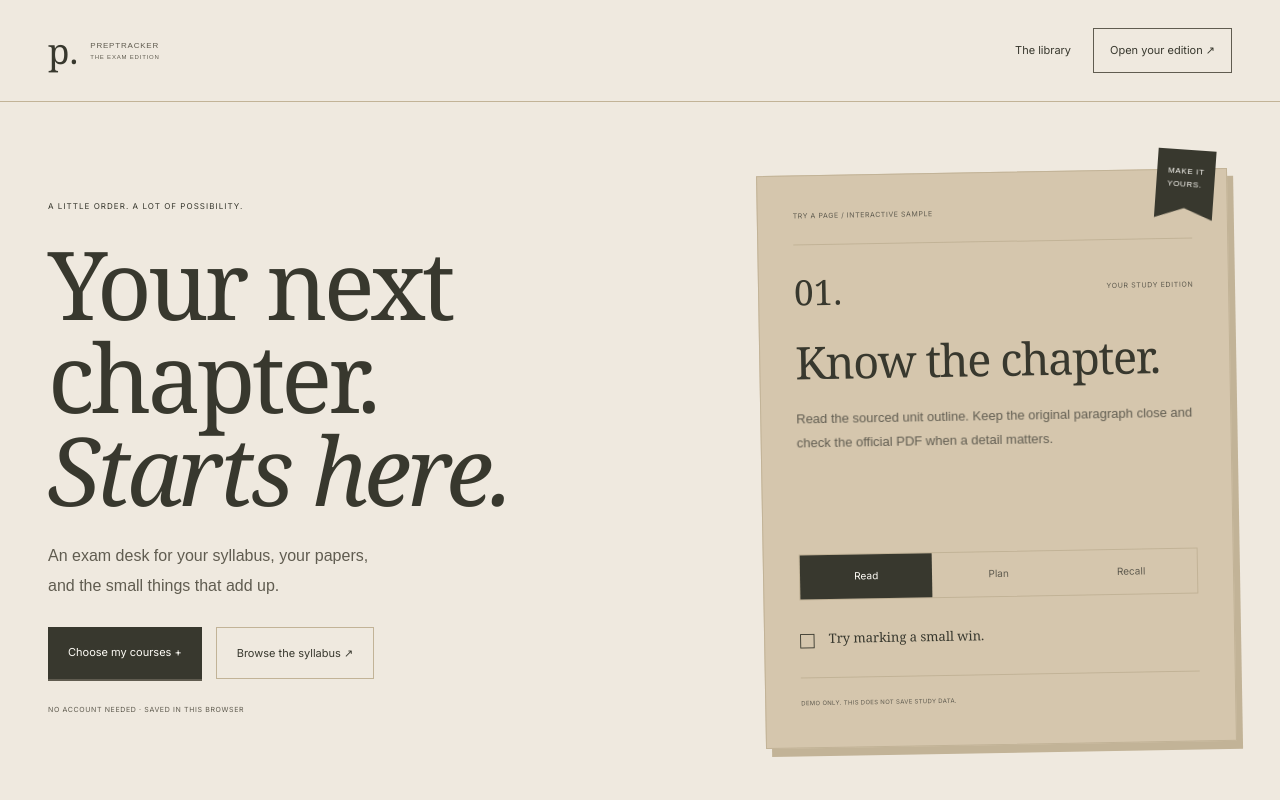
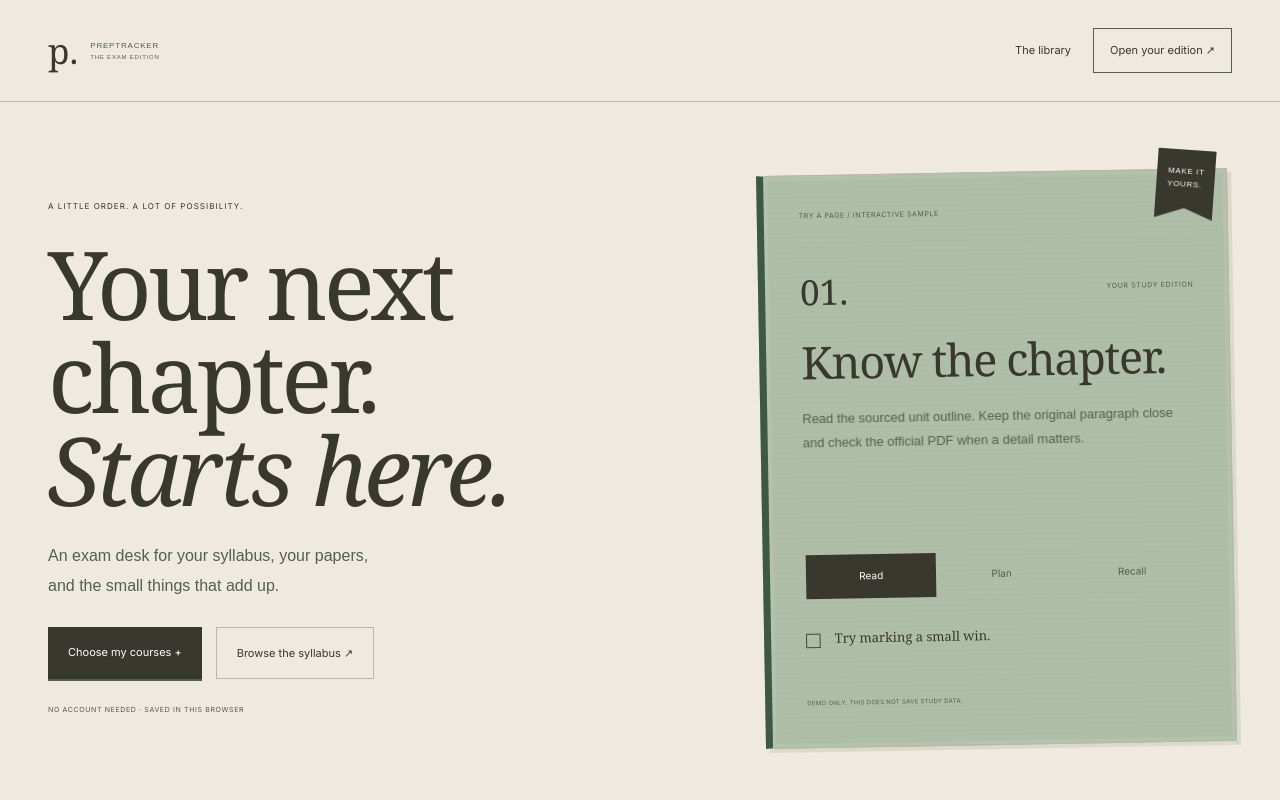
Before and after one commit to manav4u/PrepTracker, a React (Vite) app: page /#/ in a window 1280 px wide. Shown: the top 800 px of the page. Built offline with nearby package versions, Linux system fonts and the light colour scheme.

Commit message:
Make green a real secondary and enrich the working-page paper forms
Co-authored-by: MaxwithU19 <156198184+MaxwithU19@users.noreply.github.com>

```diff
--- a/pages/Calculator.tsx
+++ b/pages/Calculator.tsx
@@ -1,3 +1,4 @@
+import EditionStrip from "../components/EditionStrip";
 import "../marks-ledger.css";
 import EditionNav from "../components/EditionNav";
 
@@ -96,7 +97,7 @@ const CalculatorPage: React.FC = () => {
             <br />
             OFFICIAL RESULT
           </div>
-        </header>
+        </header><EditionStrip code="04 / LEDGER" title="Every entered head counts." facts={[{value:summary.completeHeads+" / "+summary.totalHeads,label:"complete heads"},{value:summary.gradedCredits,label:"graded credits"},{value:summary.isComplete?'Complete':'Partial',label:"coverage state"}]}/>
         <div className="marks-layout">
           <section className="marks-inputs">
             <details className="marks-coverage" open>
--- a/pages/Progress.tsx
+++ b/pages/Progress.tsx
@@ -1,3 +1,4 @@
+import EditionStrip from "../components/EditionStrip";
 import React, { useState, useRef } from "react";
 import { Link } from "react-router-dom";
 import EditionNav from "../components/EditionNav";
@@ -136,7 +137,7 @@ export default function Progress() {
           <span>
             Pick a topic to see your recorded work and what to try next.
           </span>
-        </header>
+        </header><EditionStrip code="05 / MAP" title="Read what you recorded." facts={[{value:totals.covered+" / "+totals.total,label:"covered"},{value:totals.attempted,label:"attempted"},{value:totals.due,label:"returns due"}]}/>
         <details className="quiet-progress-totals">
           <summary>Your totals across courses</summary>
           <section className="progress-ledger" aria-label="Progress ledger">
@@ -266,7 +267,7 @@ export default function Progress() {
                 ? "Filled square = marked covered by you. Outline = no coverage mark. Attempts stay separate."
                 : lens === "returns"
                   ? "Dark square = attempted and due on your chosen date. Other squares keep their recorded state."
-                  : "Outline = no attempt. Sand = needs another pass. Dark fill = return due. Check = latest attempt without help, self-reported. Green is reserved for coverage marks."}
+                  : "Outline = no attempt. Sand = needs another pass. Dark fill = return due. Check = latest attempt without help, self-reported. Checks and labels identify recorded evidence; green panels are part of the design."}
             </p>
             <section
               className={`course-constellation lens-${lens}`}
--- a/pages/Resources.tsx
+++ b/pages/Resources.tsx
@@ -1,3 +1,4 @@
+import EditionStrip from "../components/EditionStrip";
 import { CATALOG } from "../lib/catalog";
 import "../link-cabinet.css";
 import EditionNav from "../components/EditionNav";
@@ -105,7 +106,7 @@ export default function Resources() {
             {resources.length}
             <small>LINKS IN THIS BROWSER</small>
           </span>
-        </header>
+        </header><EditionStrip code="03 / CABINET" title="A shelf, not a search history." facts={[{value:resources.filter(r=>r.category==='notes').length,label:"notes"},{value:resources.filter(r=>r.type==='video'||!!getYouTubeID(r.url)).length,label:"videos"},{value:resources.filter(r=>!r.isSystem).length,label:"your own links"}]}/>
         <p className="cabinet-disclosure">
           A cabinet for notes, videos and references. Saved locally, not
           cloud-synced. A saved link is not a verified endorsement. System
--- a/pages/TodoList.tsx
+++ b/pages/TodoList.tsx
@@ -1,3 +1,4 @@
+import EditionStrip from "../components/EditionStrip";
 import "../task-pins.css";
 import EditionNav from "../components/EditionNav";
 import React, { useState } from "react";
@@ -107,7 +108,7 @@ export default function TodoList() {
               ON YOUR BOARD
             </p>
           </div>
-        </header>
+        </header><EditionStrip code="02 / BOARD" title="Dates with a place to land." facts={[{value:tasks.filter(t=>!t.completed).length,label:"open tasks"},{value:tasks.filter(t=>!t.completed&&t.category==='EXAM').length,label:"pending papers"},{value:tasks.filter(t=>t.completed).length,label:"marked complete"}]}/>
         <p className="pins-disclosure">
           Exam dates, lab work and assignments are entered by you, not an
           official timetable. Calendar export creates all-day events. It does
--- a/site-palette.css
+++ b/site-palette.css
@@ -1,5 +1,5 @@
 /* One shared palette for the complete edition.
-   Green is earned coverage/completion, never navigation, brand, generic paper or selection.
+   Green is a secondary design surface. Completion is conveyed by checks and labels, not color alone.
    Red is reserved for error and destructive action. */
 :root {
   --paper-ground: #efe9df;
@@ -390,14 +390,12 @@ body {
   }
 }
 .route-loading { padding: 32px; color: var(--paper-muted); font: 16px Georgia, serif; }
-/* 60-30-10 hierarchy: light paper dominates; deeper oat paper supports;
-   sage remains a small earned-data accent, absent when there is no progress.
-   These are visual roles, not a fabricated quota on dynamic records. */
+/* Paper / green / ink hierarchy. Surface color does not assert completion. */
 :root {
-  --paper-panel: #d5c6ad;
-  --paper-hover: #c9b99b;
-  --paper-rule: #c2b397;
-  --paper-muted: #605c50;
+  --paper-panel: #afbea6;
+  --paper-hover: #97ad91;
+  --paper-rule: #b9b7a5;
+  --paper-muted: #52604e;
 }
 /* The secondary is a real surface, not another near-white. */
 :is(.front-preview, .library-filters, .map-panel, .folio-budget,
@@ -474,3 +472,59 @@ body {
   .link-cabinet .cabinet-heading { background: linear-gradient(90deg, var(--paper-panel) 68%, transparent 68%); }
   .task-pins .pins-heading { background: linear-gradient(90deg, var(--paper-panel) 68%, transparent 68%); }
 }
+/* Green book-cloth and paper edges give the secondary a tactile role. */
+:root { --paper-green-deep: #3d5945; --paper-green-edge: #758d6d; }
+.edition-strip { display:grid;grid-template-columns:1fr;gap:20px;position:relative;padding:24px;margin:0 0 26px;background:var(--paper-panel);border:1px solid var(--paper-green-edge);box-shadow:4px 4px 0 #687e5b35,inset 0 0 0 5px #ffffff20;overflow:hidden; }
+.edition-strip:before { content:"";position:absolute;inset:0;pointer-events:none;background:repeating-linear-gradient(90deg,transparent 0 5px,#263b2b06 5px 6px); }
+.edition-strip-index { position:relative; }
+.edition-strip-index>span { font:9px Arial;letter-spacing:.13em; }
+.edition-strip-index>p { font:italic 25px/1.1 Georgia;margin:12px 0 0;max-width:300px; }
+.edition-strip-facts { display:grid;grid-template-columns:repeat(3,minmax(0,1fr));gap:14px;position:relative; }
+.edition-strip-facts>div { border-top:1px solid #3d594560;padding-top:12px;min-width:0; }
+.edition-strip-facts small { font:8px/1.5 Arial;display:block;letter-spacing:.05em; }
+.edition-strip-facts strong { font:25px/1.15 Georgia;display:block;margin-top:9px;overflow-wrap:anywhere; }
+.edition-strip-mark { display:flex;gap:5px;align-items:end;height:45px;position:absolute;right:22px;top:24px;opacity:.4;pointer-events:none; }
+.edition-strip-mark i { width:5px;height:22px;border:1px solid var(--paper-green-deep);transform:skewY(-20deg); }
+.edition-strip-mark i:nth-child(2n) { height:35px; }.edition-strip-mark i:nth-child(3n) { height:45px; }
+:is(.front-preview,.library-filters,.map-panel,.folio-budget,.pins-form,.cabinet-controls,.marks-coverage,.care-bookplate,.studio-paper,.atlas-ledger,.atlas-method,.progress-heading,.care-heading,.library-disclosure) { background-image:repeating-linear-gradient(0deg,transparent 0 4px,#293d2b05 4px 5px);box-shadow:4px 4px 0 #687e5b25,inset 0 0 0 4px #ffffff12; }
+:is(.pin-card,.cabinet-card,.folio-session,.care-course-grid article,.library-catalog-card) { border-top:4px solid var(--paper-green-edge);box-shadow:4px 4px 0 #526b4a25; }
+:is(.pin-card,.cabinet-card,.folio-session,.care-course-grid article,.library-catalog-card):hover { transform:translateY(-3px);box-shadow:6px 7px 0 #526b4a35; }
+:is(.folio-heading,.pins-heading,.marks-heading,.cabinet-heading,.care-heading,.progress-heading,.studio-heading) { border-bottom:2px solid var(--paper-green-deep);padding-bottom:24px; }
+.task-pins .pins-heading,.edition-care .care-heading,.progress-map .progress-heading,.link-cabinet .cabinet-heading { background:transparent;box-shadow:none;border-inline:0;border-top:0;padding-inline:0; }
+.paper-desk .pd-sheethead { background:var(--paper-panel);border-left:7px solid var(--paper-green-deep); }
+.paper-desk .pd-stat:not(:first-child) { box-shadow:inset 0 5px 0 #3d594535; }
+.pd-tiles button:not(.covered),.pd-legend .empty { background:#e6e1d2;border-color:#b9b09c; }
+.pd-tiles button.covered { background:var(--paper-green-deep);color:var(--paper-paper);border-color:#2d4634;box-shadow:inset 0 1px 0 #7f9974,0 2px 0 #243829; }
+.progress-map .lens-coverage .map-square.covered,.notebook-topic button[aria-pressed=true] { background:var(--paper-green-deep);color:var(--paper-paper);border-color:var(--paper-green-deep); }
+.library-bookplate { background:linear-gradient(var(--paper-panel) 0 240px,var(--paper-paper) 240px);box-shadow:7px 7px 0 #526b4a30; }
+.library-bookplate input { background:var(--paper-paper); }
+.library-bookplate input::placeholder { color:var(--paper-muted);opacity:1; }
+.studio-page .studio-paper { border-left:7px solid var(--paper-green-deep); }
+.notebook-page .atlas-method { border-left:7px solid var(--paper-green-deep); }
+.folio-day-tabs>a { box-shadow:3px 3px 0 #526b4a25; }
+.cabinet-card>header,.library-card-index { border-bottom-color:var(--paper-green-edge); }
+.front-preview,.map-panel { border-left:7px solid var(--paper-green-deep); }
+@media(min-width:900px) { .edition-strip { grid-template-columns:240px 1fr;align-items:center;padding:26px 35px; }.edition-strip-mark{display:none;}.edition-strip-facts strong{font-size:36px;}.edition-strip-index>p{font-size:29px;}.marks-ledger .marks-coverage{min-height:330px;} }
+@media(max-width:350px) { .edition-strip{padding:20px;}.edition-strip-facts{gap:9px;}.edition-strip-facts strong{font-size:21px;}.edition-strip-mark{display:none;} }
+@media(prefers-reduced-motion:reduce) { :is(.pin-card,.cabinet-card,.folio-session,.care-course-grid article,.library-catalog-card):hover{transform:none;} }
+/* Decorative spine ribs have equal height: they are not a pretend data chart. */
+.edition-strip-mark i,.edition-strip-mark i:nth-child(2n),.edition-strip-mark i:nth-child(3n) { height:40px; }
+@media(max-width:899px) { .edition-strip-index>p { max-width:calc(100% - 62px); } }
+/* Page-specific paper objects. The index carries different working forms. */
+.week-folio .edition-strip { border-radius:0 0 18px 0;border-left:8px solid var(--paper-green-deep); }
+.week-folio .folio-day>header>span { background:var(--paper-green-deep);color:var(--paper-paper);padding:8px 14px;box-shadow:4px 4px 0 var(--paper-panel); }
+.task-pins .edition-strip { margin-top:25px;overflow:visible; }
+.task-pins .edition-strip:after { content:"";position:absolute;top:-10px;left:45%;height:21px;width:74px;background:#e9e5d5b5;border:1px solid #63795330;transform:rotate(-4deg);pointer-events:none; }
+.marks-ledger .edition-strip { background-image:repeating-linear-gradient(0deg,transparent 0 27px,#3d594510 27px 28px);box-shadow:0 5px 0 #687e5b35; }
+.link-cabinet .edition-strip { border-left:10px double var(--paper-green-deep); }
+.link-cabinet .cabinet-card { border-left:5px solid var(--paper-green-edge); }
+.link-cabinet .cabinet-card>div>span { padding:8px;background:var(--paper-green-deep);color:var(--paper-paper);min-width:40px;text-align:center; }
+.edition-care .care-bookplate { outline:1px solid var(--paper-green-edge);outline-offset:-9px;box-shadow:5px 5px 0 #526b4a25; }
+.edition-care .edition-strip { border-top:6px solid var(--paper-green-deep); }
+.progress-map .edition-strip { border-bottom:6px double var(--paper-green-deep); }
+.progress-map .course-constellation article { border-left:6px solid var(--paper-green-deep); }
+.library-page .library-catalog-card:before { border-left:2px solid var(--paper-green-edge); }
+.studio-page .studio-steps { padding:16px 10px;background:var(--paper-paper);border:1px solid var(--paper-green-edge);box-shadow:4px 4px 0 #526b4a25; }
+/* Offset overly dense first phone views without weakening the green hierarchy. */
+@media(max-width:899px) { .task-pins .edition-strip,.marks-ledger .edition-strip { background:var(--paper-paper);border-left:12px solid var(--paper-panel); }.marks-ledger .edition-strip:before,.task-pins .edition-strip:before{display:none;} }
+@media(min-width:900px) { .paper-desk .pd-sheet { border-left:18px solid var(--paper-panel); }.progress-map .progress-topic-index{border-right:12px solid var(--paper-green-deep);} }
```
Also changed, not shown: components/EditionStrip.tsx (added, +10 -0 lines), pages/Planner.tsx (+2 -1 lines), pages/Settings.tsx (+2 -1 lines), 1 other file (tests, documents, lock files or other folders).
